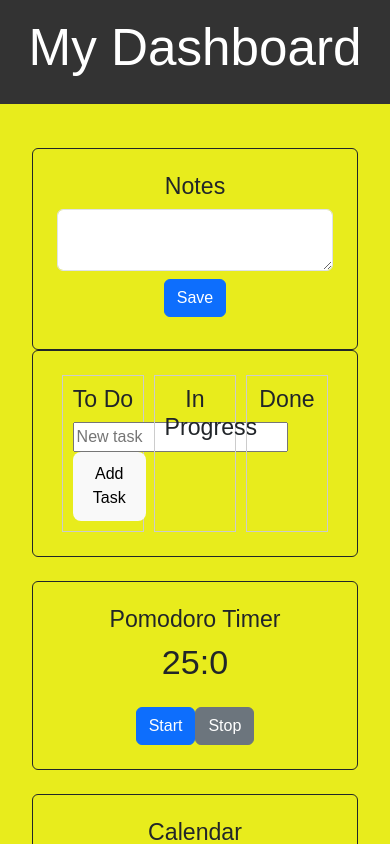
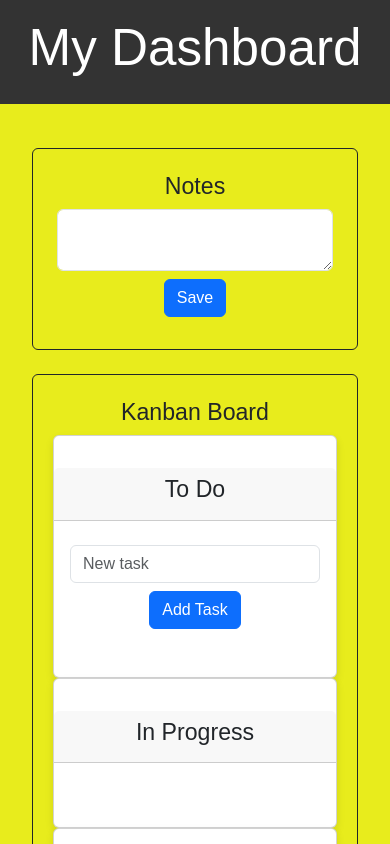
Before and after one commit to kostastepetes/my-dashboard, a Vue app: page / in a window 390 px wide. Shown: the top 844 px of the page. Built offline with nearby package versions, Linux system fonts and the light colour scheme.

Commit message:
Kanban Board

```diff
--- a/src/App.vue
+++ b/src/App.vue
@@ -7,7 +7,7 @@
       <div class="container">
         <draggable v-model="components" class="row" @start="drag=true" @end="drag=false">
           <template #item="{ element }">
-            <div class="col-sm-12 col-md-4">
+            <div class="col-sm-12 col-md-6">
               <component :is="element.component" class="border border-dark p-4 rounded"/>
             </div>
           </template>
--- a/src/components/KanbanBox.vue
+++ b/src/components/KanbanBox.vue
@@ -1,39 +1,66 @@
 <template>
-  <div class="kanban-board">
-    <div class="kanban-column">
+  <div class="container mt-4">
+    <div class="row">
+      <h3>Kanban Board</h3>
+      <div class="col-md-4 px-2">
+        <div class="card px-0">
+          <div class="card-header px-0">
             <h3>To Do</h3>
+          </div>
+          <div class="card-body">
             <draggable v-model="kanbanStore.todoTasks" @end="onDragEnd('todo')">
               <template #item="{ element, index }">
-          <div :key="element.id" class="kanban-task">
+                <div :key="element.id" class="card mb-2">
+                  <div class="card-body">
                     {{ element.title }}
-            <button @click="removeTask('todo', index)">Remove</button>
+                    <button @click="removeTask('todo', index)" class="btn btn-danger btn-sm float-right">Remove</button>
+                  </div>
                 </div>
               </template>
             </draggable>
-      <input v-model="newTaskTitle" placeholder="New task" @keyup.enter="addTask">
-      <button @click="addTask">Add Task</button>
+            <input v-model="newTaskTitle" class="form-control mt-2" placeholder="New task" @keyup.enter="addTask">
+            <button @click="addTask" class="btn btn-primary mt-2">Add Task</button>
           </div>
-    <div class="kanban-column">
+        </div>
+      </div>
+      <div class="col-md-4 px-2">
+        <div class="card px-0">
+          <div class="card-header px-0">
             <h3>In Progress</h3>
+          </div>
+          <div class="card-body">
             <draggable v-model="kanbanStore.inProgressTasks" @end="onDragEnd('in-progress')">
               <template #item="{ element, index }">
-          <div :key="element.id" class="kanban-task">
+                <div :key="element.id" class="card mb-2">
+                  <div class="card-body">
                     {{ element.title }}
-            <button @click="removeTask('in-progress', index)">Remove</button>
+                    <button @click="removeTask('in-progress', index)" class="btn btn-danger btn-sm float-right">Remove</button>
+                  </div>
                 </div>
               </template>
             </draggable>
           </div>
-    <div class="kanban-column">
+        </div>
+      </div>
+      <div class="col-md-4 px-2">
+        <div class="card px-0">
+          <div class="card-header px-0">
             <h3>Done</h3>
+          </div>
+          <div class="card-body">
             <draggable v-model="kanbanStore.doneTasks" @end="onDragEnd('done')">
               <template #item="{ element, index }">
-          <div :key="element.id" class="kanban-task">
+                <div :key="element.id" class="card mb-2">
+                  <div class="card-body">
                     {{ element.title }}
-            <button @click="removeTask('done', index)">Remove</button>
+                    <button @click="removeTask('done', index)" class="btn btn-danger btn-sm float-right">Remove</button>
+                  </div>
                 </div>
               </template>
             </draggable>
+          </div>
+        </div>
+      </div>
     </div>
   </div>
 </template>
@@ -86,20 +113,15 @@ export default {
 </script>
 
 <style scoped>
-.kanban-board {
-  display: flex;
-  justify-content: space-around;
+.card {
+  box-shadow:  0  4px  8px rgba(0,  0,  0,  0.1); /* Optional: Add shadow to cards */
 }
 
-.kanban-column {
-  border:   1px solid #ccc;
-  padding:   10px;
-  width:   30%;
+.card-body {
+  padding:  1rem; /* Increase padding inside card body */
 }
 
-.kanban-task {
-  margin-bottom:   10px;
-  padding:   10px;
-  border:   1px solid #ccc;
+.card .btn {
+  margin-top:  0.5rem; /* Add some space below the buttons */
 }
 </style>
```
Lines whose indentation alone changed are shown as unchanged.
